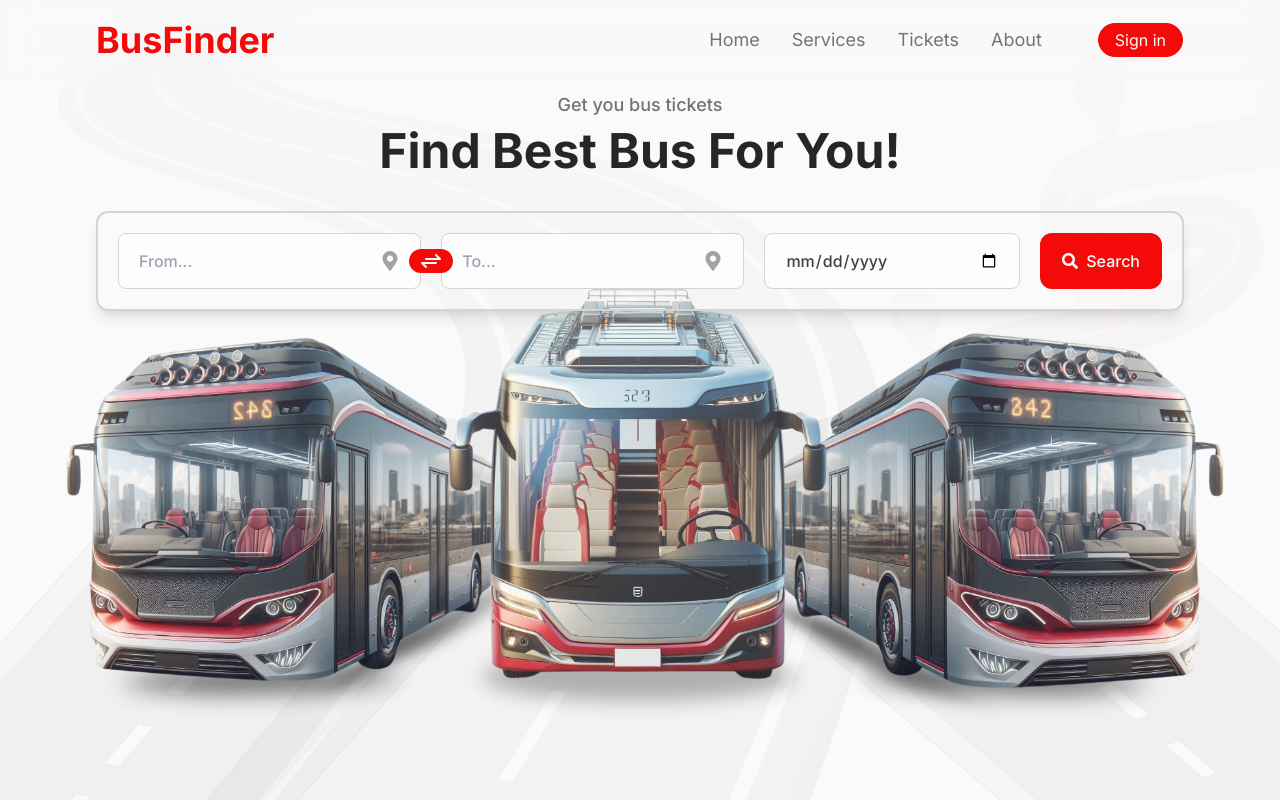
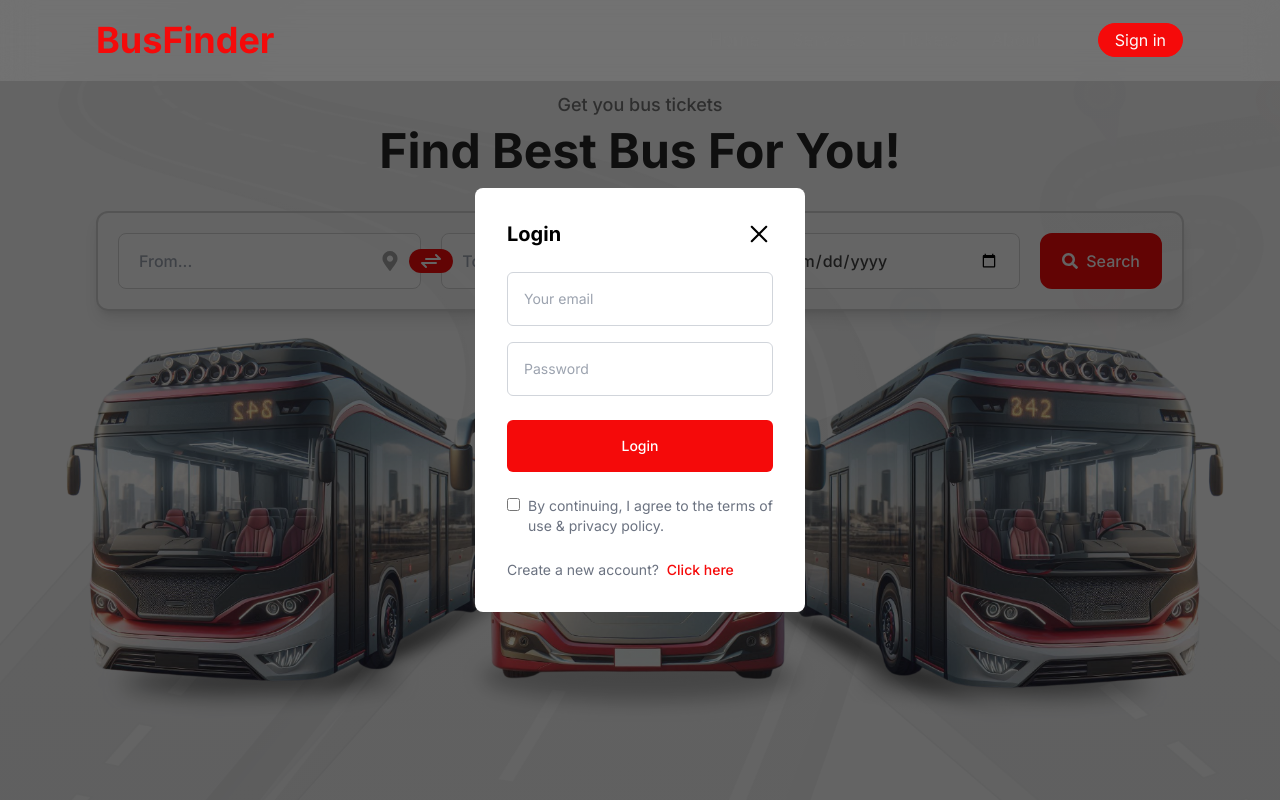
Before and after one commit to RithikRanaweera/Bus_Ticket_Booking, a React (Vite) app in the folder busticketbooking/: page / in a window 1280 px wide. Both pictures are taken after a click on the button "Sign in". Shown: the top 800 px of the page. Built offline with nearby package versions, Linux system fonts and the light colour scheme.

Commit message:
Create signin and signup

```diff
--- a/busticketbooking/src/App.jsx
+++ b/busticketbooking/src/App.jsx
@@ -5,27 +5,33 @@ import About from "./pages/about/About"
 import Footer from "./components/footer/Footer"
 import Ticket from "./pages/ticket/Ticket"
 import Detail from "./pages/ticket/detail/Detail"
+import { useState } from "react"
+import LoginPopup from "./components/loginpopup/LoginPopup"
 
 function App() {
+
+  const [showLogin, setShowLogin] = useState(false)
+
   return (
     <>
+      {showLogin ? <LoginPopup setShowLogin={setShowLogin} /> : <></>}
       <Router>
         <main className="flex flex-col w-full min-h-screen gap-12 bg-neutral-50">
           {/*Navbar */}
-          <Navbar/>
+          <Navbar setShowLogin = {setShowLogin} />
 
           {/* Routing */}
           <Routes>
-            <Route path="/" element={<Home/>} />
-            <Route path="/about" element={<About/>} />
-            <Route path="/bus-tickets" element={<Ticket/>}/>
+            <Route path="/" element={<Home />} />
+            <Route path="/about" element={<About />} />
+            <Route path="/bus-tickets" element={<Ticket />} />
 
             {/* Ticket detail */}
-            <Route path="/bus-tickets/detail" element={<Detail/>}/>
+            <Route path="/bus-tickets/detail" element={<Detail />} />
           </Routes>
 
           {/* Footer */}
-          <Footer/>
+          <Footer />
 
         </main>
       </Router>
--- /dev/null
+++ b/busticketbooking/src/components/loginpopup/LoginPopup.jsx
@@ -0,0 +1,82 @@
+import React, { useState, useEffect } from 'react';
+import { RxCross2 } from "react-icons/rx";
+
+const LoginPopup = ({ setShowLogin }) => {
+    const [currState, setCurrState] = useState("Login");
+
+    useEffect(() => {
+        // Add 'overflow-hidden' class to <body> when popup is active
+        document.body.classList.add("overflow-hidden");
+
+        // Cleanup: Remove the class when popup is closed
+        return () => {
+            document.body.classList.remove("overflow-hidden");
+        };
+    }, []);
+
+    return (
+        <div className="absolute z-10 grid w-full h-full bg-black/60">
+            <form className="place-self-center max-w-[23vw] sm:max-w-[330px] text-gray-500 bg-white flex flex-col gap-6 p-8 rounded-lg text-sm animate-fadeIn">
+                <div className="flex items-center justify-between text-black">
+                    <h1 className="text-xl font-bold">{currState}</h1>
+                    <RxCross2
+                        onClick={() => setShowLogin(false)}
+                        className="cursor-pointer w-7 h-7"
+                    />
+                </div>
+                <div className="flex flex-col gap-4">
+                    {currState === "Login" ? null : (
+                        <input
+                            type="text"
+                            placeholder="Your name"
+                            className="p-4 border border-gray-300 rounded-md outline-none"
+                            required
+                        />
+                    )}
+                    <input
+                        type="email"
+                        placeholder="Your email"
+                        className="p-4 border border-gray-300 rounded-md outline-none"
+                        required
+                    />
+                    <input
+                        type="password"
+                        placeholder="Password"
+                        className="p-4 border border-gray-300 rounded-md outline-none"
+                        required
+                    />
+                </div>
+                <button className="p-4 font-medium text-white rounded-md bg-primary">
+                    {currState === "Sign Up" ? "Create account" : "Login"}
+                </button>
+                <div className="flex items-baseline gap-2">
+                    <input type="checkbox" required />
+                    <p>By continuing, I agree to the terms of use & privacy policy.</p>
+                </div>
+                {currState === "Login" ? (
+                    <p>
+                        Create a new account?{" "}
+                        <span
+                            onClick={() => setCurrState("Sign Up")}
+                            className="px-1 font-medium cursor-pointer text-primary"
+                        >
+                            Click here
+                        </span>
+                    </p>
+                ) : (
+                    <p>
+                        Already have an account?{" "}
+                        <span
+                            onClick={() => setCurrState("Login")}
+                            className="px-1 font-medium cursor-pointer text-primary"
+                        >
+                            Login here
+                        </span>
+                    </p>
+                )}
+            </form>
+        </div>
+    );
+};
+
+export default LoginPopup;
--- a/busticketbooking/src/components/navbar/Navbar.jsx
+++ b/busticketbooking/src/components/navbar/Navbar.jsx
@@ -4,7 +4,7 @@ import { FaBars } from 'react-icons/fa';
 import { FaX } from "react-icons/fa6";
 
 
-const Navbar = () => {
+const Navbar = ({setShowLogin}) => {
   const [scrollPosition, setScrollPosition] = useState(0);
   const [isVisible, setIsVisible] = useState(true);
   const [open, setOpen] = useState(false);
@@ -87,7 +87,7 @@ const Navbar = () => {
 
           {/* Button */}
           <div className='flex items-center justify-center'>
-            <button className="w-full px-6 py-2.5 btn md:w-fit md:px-4 md:py-1 bg-primary hover:bg-transparent border border-primary hover:border-primary md:rounded-full rounded-xl text-base font-normal text-neutral-50 hover:text-primary ease-in-out duration-300 ">
+            <button className="w-full px-6 py-2.5 btn md:w-fit md:px-4 md:py-1 bg-primary hover:bg-transparent border border-primary hover:border-primary md:rounded-full rounded-xl text-base font-normal text-neutral-50 hover:text-primary ease-in-out duration-300 " onClick={() => setShowLogin(true)}>
               Sign in
             </button>
           </div>
```
